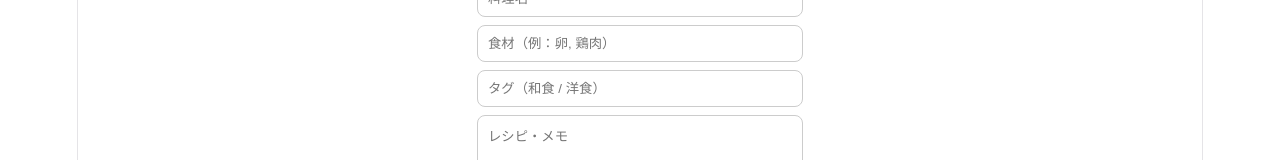
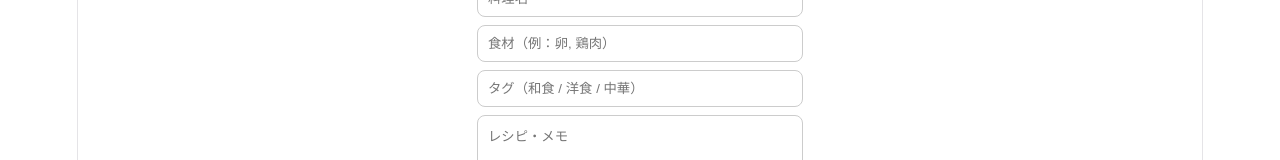
Before and after one commit to kenta-23/recipe-app, a React (Vite) app: page / in a window 1280 px wide. Shown: the part 126-286 px from the top of the page. Built offline with nearby package versions, Linux system fonts and the light colour scheme.

Commit message:
タグの種類を追加

```diff
--- a/src/components/RecipeForm.tsx
+++ b/src/components/RecipeForm.tsx
@@ -52,7 +52,7 @@ export default function RecipeForm({ onAdd }: Props) {
 
       <input
         style={styles.input}
-        placeholder="タグ（和食 / 洋食）"
+        placeholder="タグ（和食 / 洋食 / 中華）"
         value={tag}
         onChange={e => setTag(e.target.value)}
       />
```
